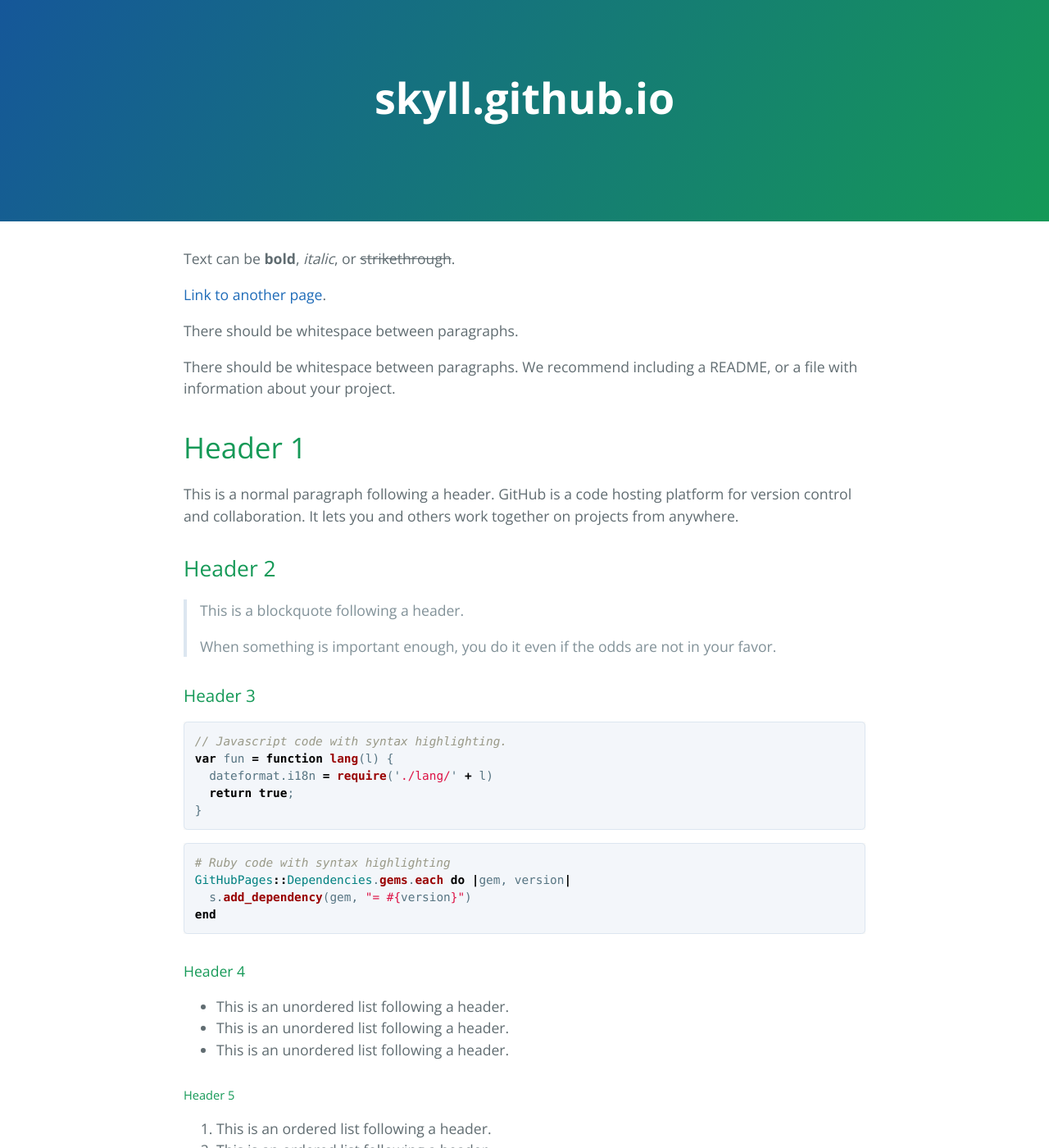
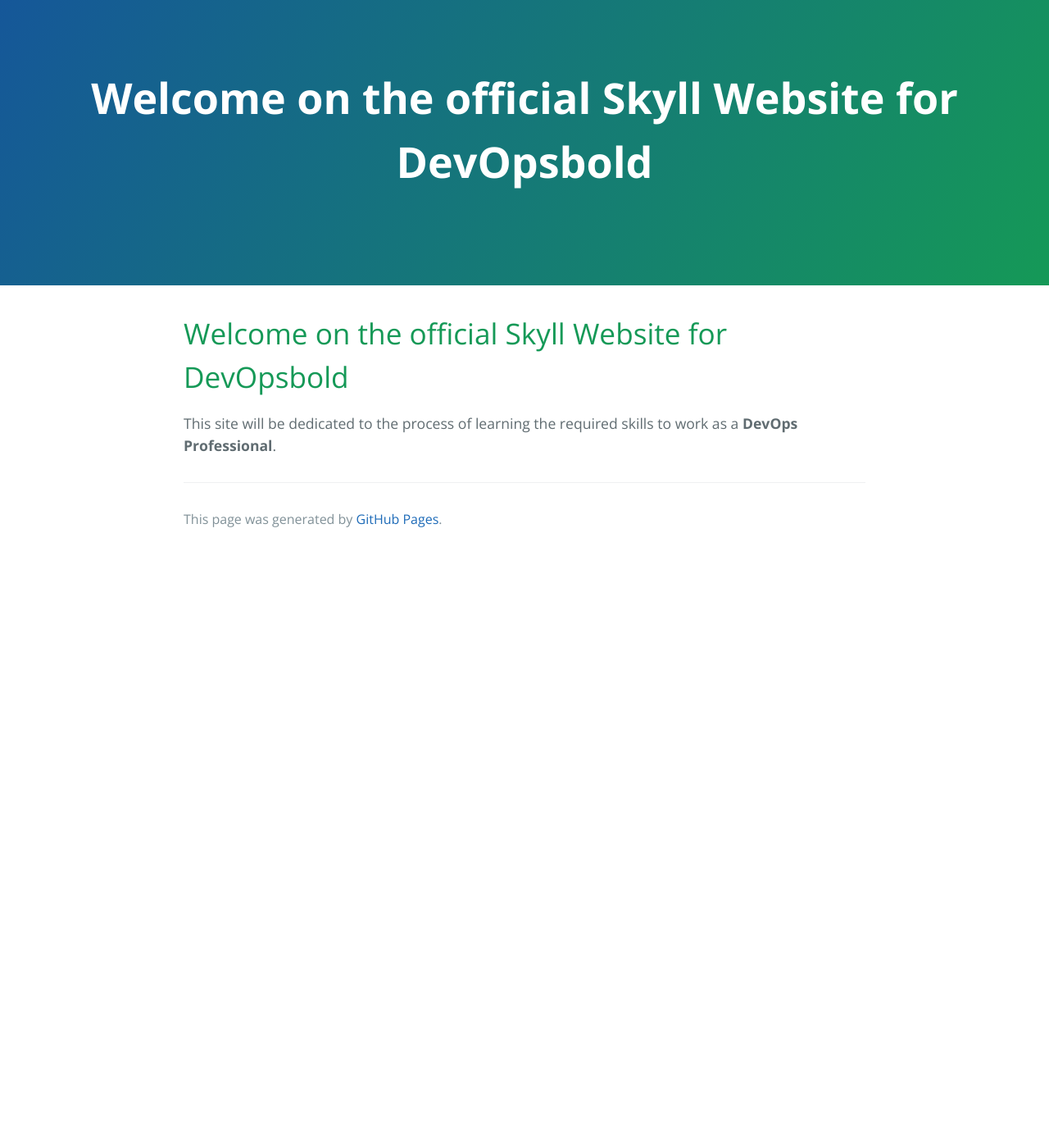
Before and after one commit to Skyll/skyll.github.io, a Jekyll site: the page built from index.md, in a window 1280 px wide and 1400 px high. Shown: the whole window at 82% size. Built offline with Jekyll 4.4.1, drawn with Linux system fonts in a browser that asks for light colours; the repository's description, which GitHub fills in, is left out; our own code applies the rules of GitHub Pages for plain Markdown files; some of the changed text lies outside the part shown.

Commit message:
Update index.md

````diff
--- a/index.md
+++ b/index.md
@@ -2,122 +2,6 @@
 layout: default
 ---
 
-Text can be **bold**, _italic_, or ~~strikethrough~~.
+# Welcome on the official Skyll Website for DevOpsbold
 
-[Link to another page](./another-page.html).
-
-There should be whitespace between paragraphs.
-
-There should be whitespace between paragraphs. We recommend including a README, or a file with information about your project.
-
-# Header 1
-
-This is a normal paragraph following a header. GitHub is a code hosting platform for version control and collaboration. It lets you and others work together on projects from anywhere.
-
-## Header 2
-
-> This is a blockquote following a header.
->
-> When something is important enough, you do it even if the odds are not in your favor.
-
-### Header 3
-
-```js
-// Javascript code with syntax highlighting.
-var fun = function lang(l) {
-  dateformat.i18n = require('./lang/' + l)
-  return true;
-}
-```
-
-```ruby
-# Ruby code with syntax highlighting
-GitHubPages::Dependencies.gems.each do |gem, version|
-  s.add_dependency(gem, "= #{version}")
-end
-```
-
-#### Header 4
-
-*   This is an unordered list following a header.
-*   This is an unordered list following a header.
-*   This is an unordered list following a header.
-
-##### Header 5
-
-1.  This is an ordered list following a header.
-2.  This is an ordered list following a header.
-3.  This is an ordered list following a header.
-
-###### Header 6
-
-| head1        | head two          | three |
-|:-------------|:------------------|:------|
-| ok           | good swedish fish | nice  |
-| out of stock | good and plenty   | nice  |
-| ok           | good `oreos`      | hmm   |
-| ok           | good `zoute` drop | yumm  |
-
-### There's a horizontal rule below this.
-
-* * *
-
-### Here is an unordered list:
-
-*   Item foo
-*   Item bar
-*   Item baz
-*   Item zip
-
-### And an ordered list:
-
-1.  Item one
-1.  Item two
-1.  Item three
-1.  Item four
-
-### And a nested list:
-
-- level 1 item
-  - level 2 item
-  - level 2 item
-    - level 3 item
-    - level 3 item
-- level 1 item
-  - level 2 item
-  - level 2 item
-  - level 2 item
-- level 1 item
-  - level 2 item
-  - level 2 item
-- level 1 item
-
-### Small image
-
-![Octocat](https://github.githubassets.com/images/icons/emoji/octocat.png)
-
-### Large image
-
-![Branching](https://guides.github.com/activities/hello-world/branching.png)
-
-
-### Definition lists can be used with HTML syntax.
-
-<dl>
-<dt>Name</dt>
-<dd>Godzilla</dd>
-<dt>Born</dt>
-<dd>1952</dd>
-<dt>Birthplace</dt>
-<dd>Japan</dd>
-<dt>Color</dt>
-<dd>Green</dd>
-</dl>
-
-```
-Long, single-line code blocks should not wrap. They should horizontally scroll if they are too long. This line should be long enough to demonstrate this.
-```
-
-```
-The final element.
-```
+This site will be dedicated to the process of learning the required skills to work as a **DevOps Professional**.
````
